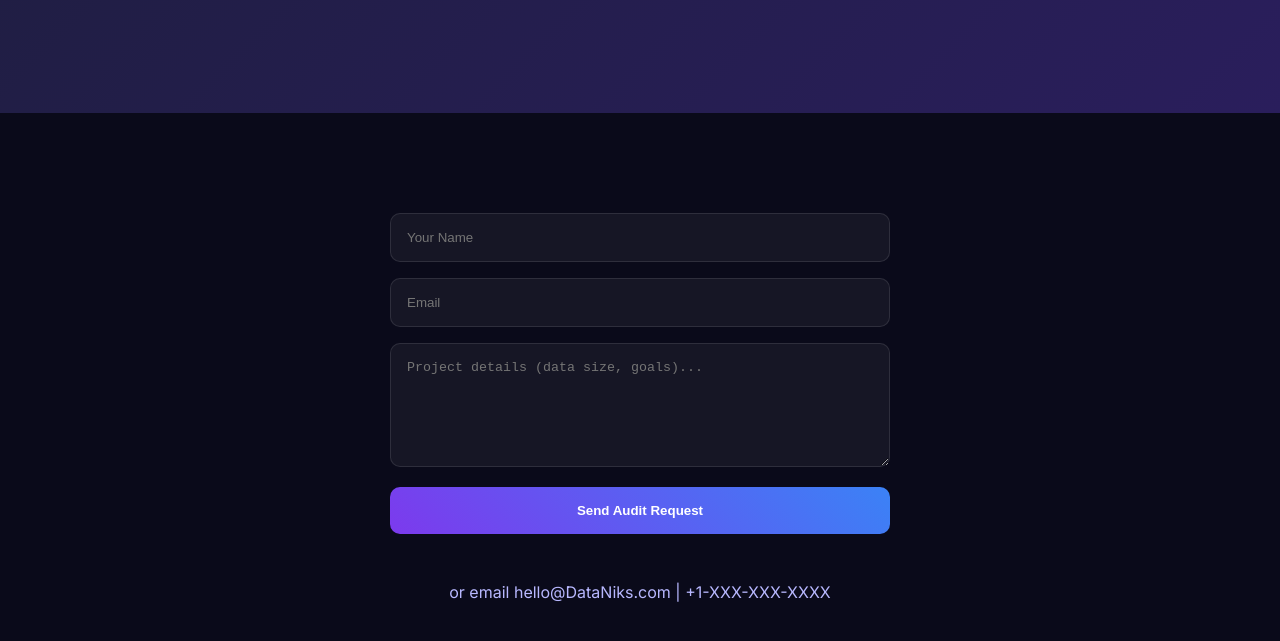
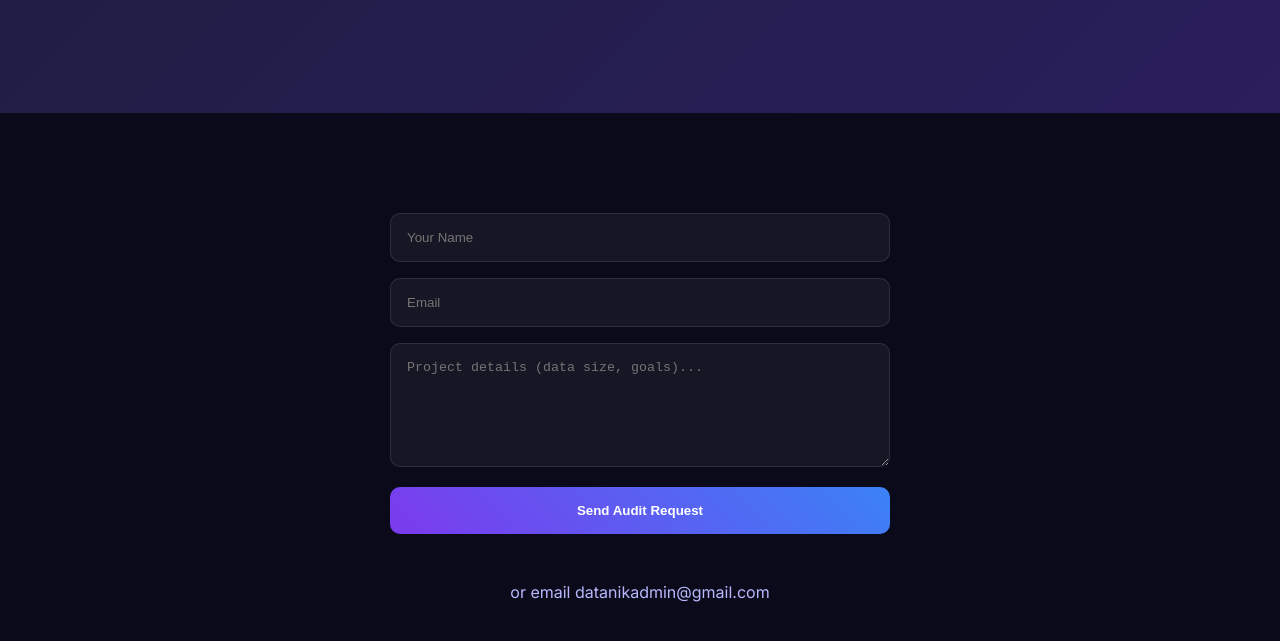
Before and after one commit to datanikadmin-dotcom/dataniks, a plain HTML site: page DataNiks-contact.html in a window 1280 px wide. Shown: the part 305-946 px from the top of the page. Drawn offline with Linux system fonts and the light colour scheme.

Commit message:
Update DataNiks-contact.html

```diff
--- a/DataNiks-contact.html
+++ b/DataNiks-contact.html
@@ -1,5 +1,5 @@
 <!DOCTYPE html><html lang="en"><head><meta charset="UTF-8"><meta name="viewport" content="width=device-width,initial-scale=1"><title>Contact - DataNiks</title><link rel="stylesheet" href="styles.css"></head><body class="dark">
 <nav><ul><li><a href="index.html">Home</a></li><li><a href="DataNiks-services.html">Services</a></li><li><a href="DataNiks-process.html">Process</a></li><li><a href="DataNiks-cases.html">Case Studies</a></li><li><a href="DataNiks-contact.html">Contact</a></li></ul></nav>
 <section class="hero"><div><h1>Get Started Today</h1><p>Free 30-min audit. Reply in 24h.</p></div></section>
-<section class="section"><form><input type="text" placeholder="Your Name" required><input type="email" placeholder="Email" required><textarea placeholder="Project details (data size, goals)..." rows="6" required></textarea><button type="submit">Send Audit Request</button></form><p style="text-align:center;color:var(--text-secondary);margin-top:2rem;">or email hello@DataNiks.com | +1-XXX-XXX-XXXX</p></section>
+<section class="section"><form><input type="text" placeholder="Your Name" required><input type="email" placeholder="Email" required><textarea placeholder="Project details (data size, goals)..." rows="6" required></textarea><button type="submit">Send Audit Request</button></form><p style="text-align:center;color:var(--text-secondary);margin-top:2rem;">or email datanikadmin@gmail.com </p></section>
 <script src="script.js"></script><script>document.querySelector('form').addEventListener('submit',e=>{e.preventDefault();alert('Thanks! Redirecting to Calendly...');window.open('https://calendly.com/your-link');});</script></body></html>
```
